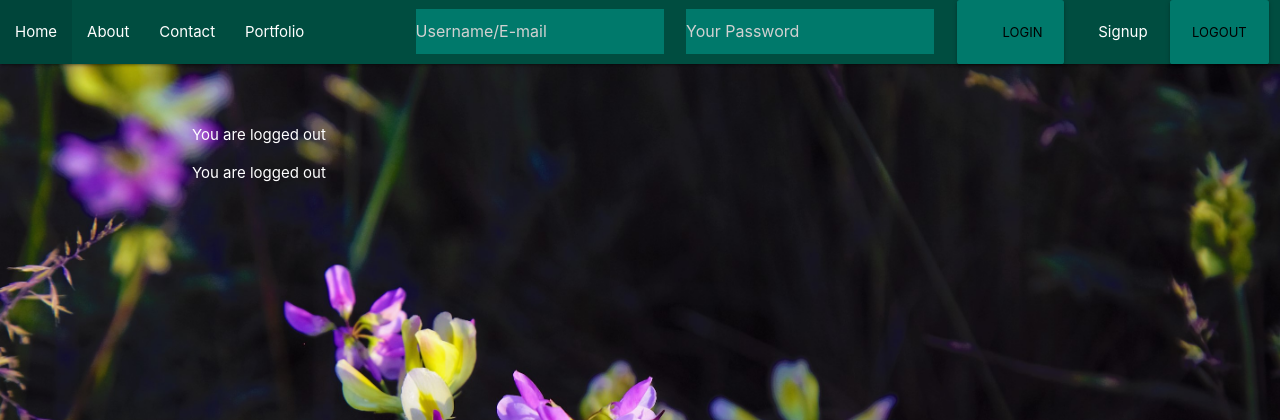
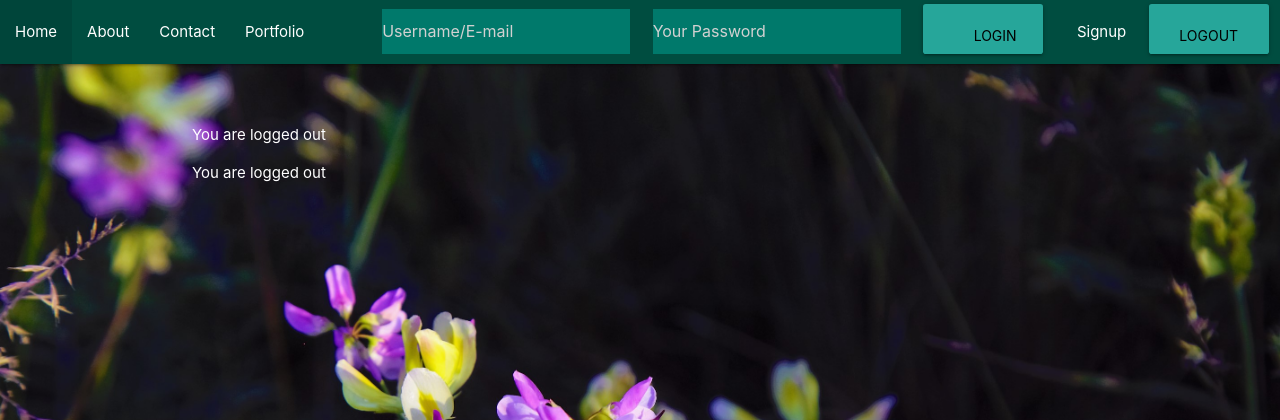
Before and after one commit to MdSamsuzzohaShayon/php-user-authentication, a PHP site: page /index.php in a window 1280 px wide. Shown: the top 420 px of the page. Run offline with PHP 8.4, Linux system fonts and the light colour scheme.

Commit message:
ui complete

```diff
--- a/header.php
+++ b/header.php
@@ -16,6 +16,13 @@
             background-size: cover;
             background-position: center;
             background-repeat: no-repeat;
+        }
+        .btn{
+            padding: 0 !important;
+            height: 50px !important;
+            width: 120px !important;
+            margin-top: 0 !important;
+            transform: translateY(-10px);
         }
     </style>
 </head>
@@ -44,14 +51,14 @@
                                     <input type="password" name="pwd" placeholder="Your Password" class="#004d40 teal darken-2">
                                 </div>
                                 <div class="input-field col">
-                                    <input type="submit" value="Login" class="waves-effect #004d40 teal darken-2 btn btn-small" name="login-submit">
+                                    <input type="submit" value="Login" class="waves-effect #004d40 teal-light darken-2 btn" name="login-submit" >
                                 </div>
 
                         </form>
                         <a href="signup.php" class="col">Signup</a>
 
                         <form action="includes/logout.inc.php" class="col" method="post">
-                                <input type="submit" value="Logout" class="waves-effect #004d40 teal darken-2 btn btn-small" name="logout-submit">
+                                <input type="submit" value="Logout" class="waves-effect #004d40 teal-light darken-2 btn" name="logout-submit">
                         </form>
                     </div>
                 </ul>
```
